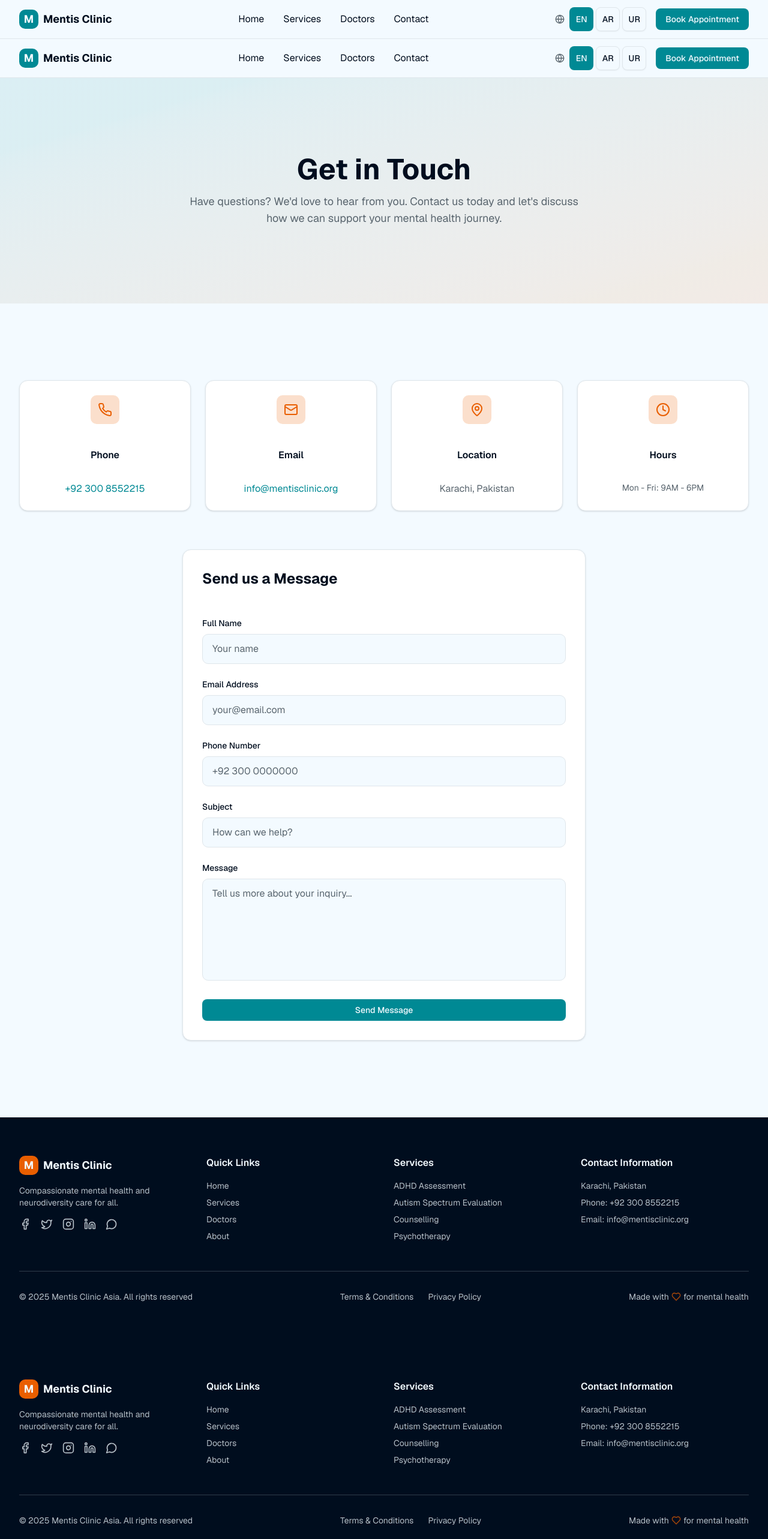
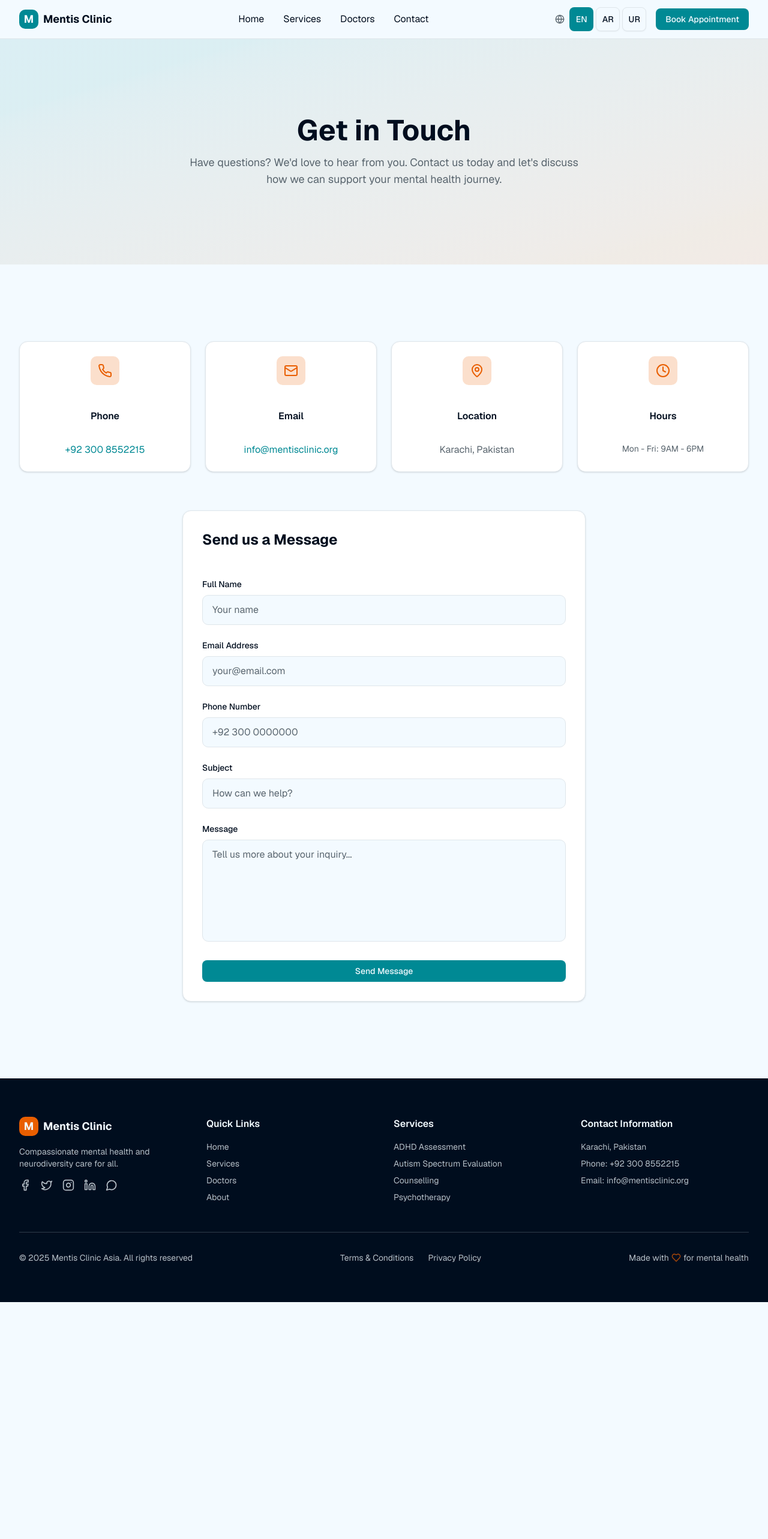
Before and after one commit to pac-son/mentis-redesign, a Next.js app: page /contact in a window 1280 px wide. Shown: the top 2566 px of the page at 60% size. After the commit the page ends 2171 px from the top, so only its background shows below. Built offline with nearby package versions, Linux system fonts and the light colour scheme.

Commit message:
feat: remove Header and Footer components from Contact and Doctors pages for layout simplification

```diff
--- a/app/contact/page.tsx
+++ b/app/contact/page.tsx
@@ -3,8 +3,6 @@
 import type React from "react"
 
 import { useState } from "react"
-import Header from "@/components/header"
-import Footer from "@/components/footer"
 import { Button } from "@/components/ui/button"
 import { Card } from "@/components/ui/card"
 import { Mail, Phone, MapPin, Clock, CheckCircle } from "lucide-react"
@@ -44,9 +42,7 @@ export default function ContactPage() {
   }
 
   return (
-    <main className="min-h-screen bg-background">
-      <Header />
-
+    <>
       {/* Hero Section */}
       <section className="py-20 md:py-32 bg-linear-to-br from-primary/10 to-accent/10">
         <div className="max-w-7xl mx-auto px-4 sm:px-6 lg:px-8">
@@ -203,8 +199,6 @@ export default function ContactPage() {
           </div>
         </div>
       </section>
-
-      <Footer />
-    </main>
+    </>
   )
 }
--- a/app/doctors/page.tsx
+++ b/app/doctors/page.tsx
@@ -1,7 +1,5 @@
 "use client"
 
-import Header from "@/components/header"
-import Footer from "@/components/footer"
 import DoctorCard from "@/components/doctor-card"
 import { useLanguage } from "@/lib/language-context"
 
@@ -119,8 +117,6 @@ export default function DoctorsPage() {
   ]
 
   return (
-    <main className="min-h-screen bg-background">
-      <Header />
     <section className="py-20 md:py-32">
       <div className="max-w-7xl mx-auto px-4 sm:px-6 lg:px-8">
         <div className="text-center mb-16">
@@ -135,7 +131,5 @@ export default function DoctorsPage() {
         </div>
       </div>
     </section>
-      <Footer />
-    </main>
   )
 }
```
Lines whose indentation alone changed are shown as unchanged.
